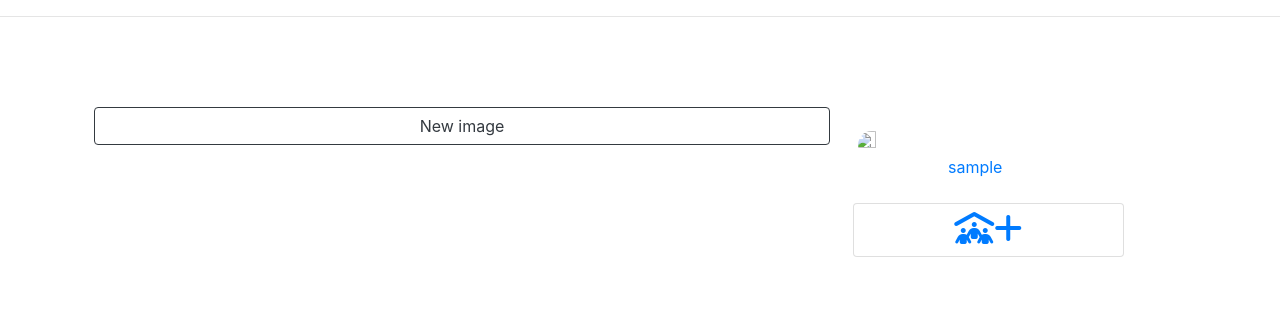
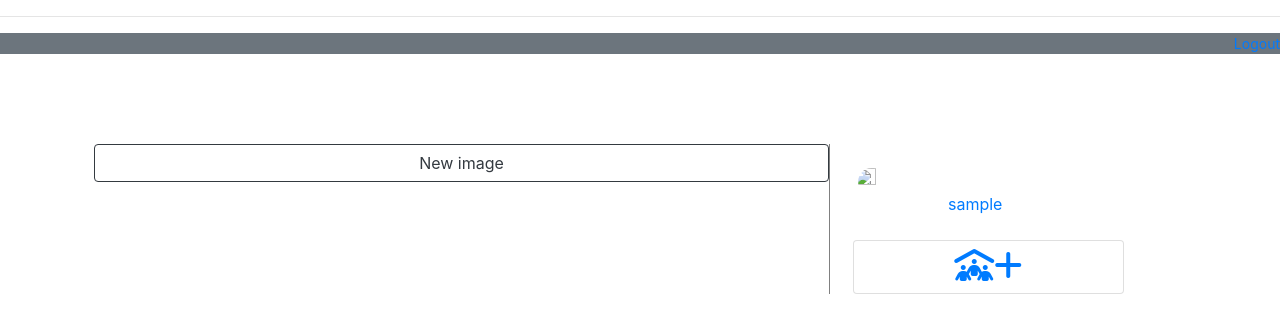
Before and after one commit to Michael-Ogaye/likemeU, a Django app: page / in a window 1280 px wide. Shown: the part 56-389 px from the top of the page. Run offline with Django 4.2, Linux system fonts and the light colour scheme; the visitor is signed in with stand-in values (Sample User, id 1); data comes from the database, SQL or seed files in the repository; data that the repository does not hold is empty; some libraries are stand-ins or nearby versions.

Commit message:
logging and logout routes

```diff
--- a/likeme/settings.py
+++ b/likeme/settings.py
@@ -159,3 +159,4 @@ EMAIL_HOST_PASSWORD=config('EMAIL_HOST_PASSWORD')
 EMAIL_PORT=config('EMAIL_PORT',cast=int)
 
 DEFAULT_AUTO_FIELD = 'django.db.models.BigAutoField'
+LOGIN_REDIRECT_URL = "/"
--- a/plata/templates/base.html
+++ b/plata/templates/base.html
@@ -18,6 +18,19 @@
 </head>
 <body class="">
   {%include 'navbar.html'%}
+  <div class="bg-secondary text-light">
+    {%if request.user.is_authenticated%}
+    <div class="" style="text-align: right;">
+      <p class=""><small><a href="{% url 'signout'%}">Logout</a></small></p>
+    </div>
+    {%else%}
+    <div class="d-flex justify-content-end px-5 " >
+      <p class="my-auto display-5"><a style="color: rgb(66, 26, 54);" class="m-3 fs-2 text-light" href="{% url 'signup'%}"> <i class="fa-solid fa-arrow-right-to-bracket ms-4"></i>Login</a></p>
+      <p class="my-auto"><a class="text-light" style="color: rgb(66, 26, 54);" href="{% url 'login'%}"><i class="fa-solid fa-arrow-right-from-bracket"></i>Register</a></p>
+    </div>
+    {%endif%}
+
+  </div>
   <div class="con">
 {% block content %}
 
--- a/plata/templates/plata/index.html
+++ b/plata/templates/plata/index.html
@@ -6,7 +6,7 @@
 <div class="container" style="margin-top:7%;">
     <div class="row">
 
-        <div class="col-md-8">
+        <div class="col-md-8 " style="border-right: 1px solid grey;">
             <div class="row">
                 <button class="btn w-100 btn-outline-dark ml-4 mb-3" data-toggle="modal" data-target="#imageUpload">
                     New image
--- a/plata/templates/registration/login.html
+++ b/plata/templates/registration/login.html
@@ -9,7 +9,7 @@
         <div class="col-md-8 mt-4">
             <div class="card ">
                 <div class="card-title mt-4">
-                    <img src="{% static 'images/insta5.png' %}" alt="" width="40%" class="D-block mx-auto">
+
                 </div>
                 <div class="card-body mb-3 mr-3 ml-3" >
                     <form action="" method="post" novalidate >
--- a/plata/urls.py
+++ b/plata/urls.py
@@ -13,6 +13,6 @@ urlpatterns = [
     path('follow/<to_follow>', views.follow, name='follow'),
     path('post/<id>', views.post_comment, name='comment'),
     path('post/<id>/like', views.PostLikeToggle.as_view(), name='liked'),
-    path('api/post/<id>/like', views.PostLikeAPIToggle.as_view(), name='liked-api')
-
+    path('api/post/<id>/like', views.PostLikeAPIToggle.as_view(), name='liked-api'),
+    path('signout/',views.signout,name='signout')
 ]
--- a/plata/views.py
+++ b/plata/views.py
@@ -2,7 +2,7 @@ from multiprocessing import context
 from django.shortcuts import render,redirect,get_object_or_404
 from django.http import HttpResponseRedirect, JsonResponse
 from django.contrib.auth.decorators import login_required
-from django.contrib.auth import login, authenticate
+from django.contrib.auth import login, authenticate,logout
 from .models import Post, Comment, Profile, Follow
 from rest_framework.views import APIView
 from rest_framework.response import Response
@@ -29,6 +29,17 @@ def signup(request):
     else:
         form = RegForm()
     return render(request, 'registration/signup.html', {'form': form})
+
+
+def signin(request):
+    pass
+
+
+
+@login_required(login_url='login')
+def signout(request):
+    logout(request)
+    return redirect('login')
 
 
 
```
